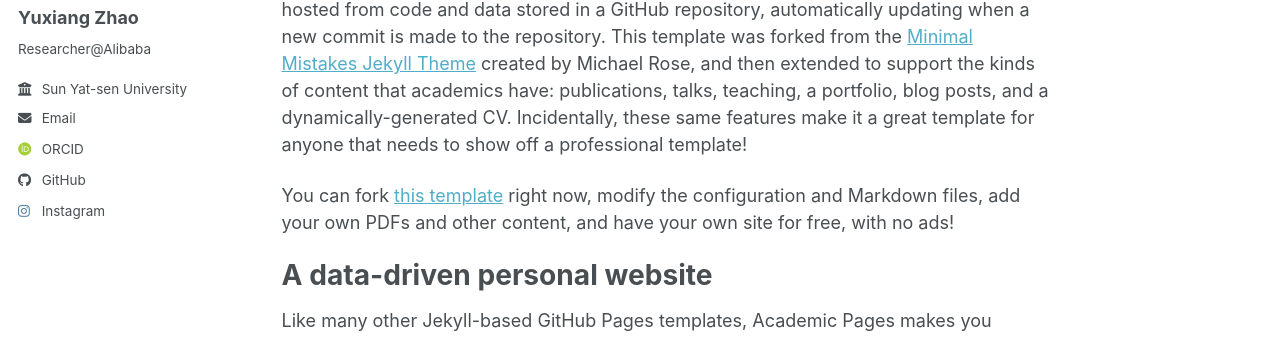
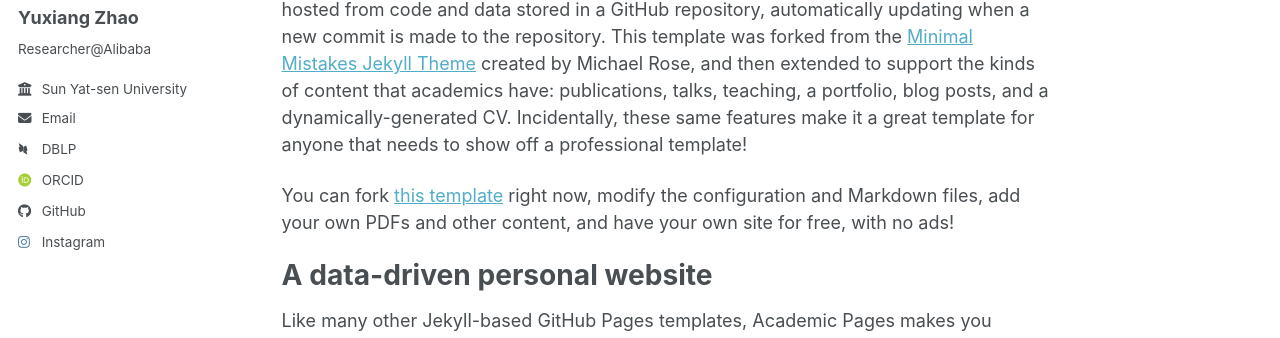
Before and after one commit to zeusyux/yuxiangzhao.github.io, a Jekyll site: the page built from _pages/about.md, in a window 1280 px wide. Shown: the part 229-567 px from the top of the page. Built offline with Jekyll 4.4.1, drawn with Linux system fonts in a browser that asks for light colours; some web fonts are replaced; a script bundle is joined from its source files by our own code; library files that are not in the unit come from our copies.

Commit message:
Add DBLP profile URL to configuration

```diff
--- a/_config.yml
+++ b/_config.yml
@@ -38,6 +38,7 @@ author:
   googlescholar    :
   inspire-hep      : # URL
   impactstory      : # URL
+  dblp             : "https://dblp.org/pid/181/2467-2.html"
   orcid            : "https://orcid.org/0009-0005-3489-705X"
   semantic         : # URL
   ssrn             : # URL
```
